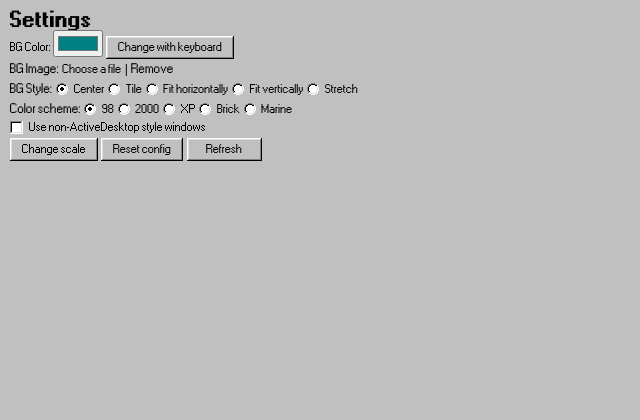
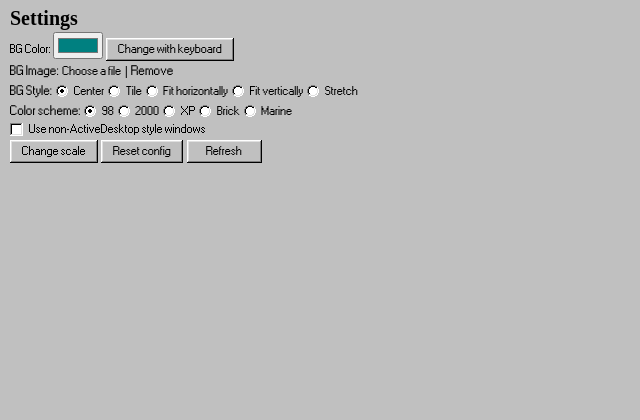
Before and after one commit to Ingan121/ModernActiveDesktop, a PHP site: page /config.html in a window 1280 px wide. Shown: the top 420 px of the page, without its empty margins (0-640 px from the left). Run offline with PHP 8.4, Linux system fonts and the light colour scheme.

Commit message:
Another code improvements

```diff
--- a/config.html
+++ b/config.html
@@ -2,13 +2,13 @@
 <html>
 <head>
 	<title>ModernActiveDesktop Settings</title>
-	<meta charset="utf-8">
+    <meta charset="utf-8">
     <link rel="stylesheet" href="css/98.css">
     <link rel="stylesheet" href="css/config.css">
     <link id="scheme" rel="stylesheet" href="data:text/css,">
 </head>
 <body>
-    <p class="Label MenuItem" style="font-size: 20px; font-weight: bold;">Settings</p>
+    <p id="title" class="Label MenuItem">Settings</p>
     <div class="MenuItem">
         <label class="InlineBlock">
             <p class="Label InlineBlock">BG Color: </p>
--- a/channels-en/ChannelList.css
+++ b/css/ChannelList.css
@@ -23,7 +23,7 @@ body {
     position: absolute;
     width: 100%;
     height: 80px;
-    background: URL(res/cdfview.dll/ccbiz.gif) no-repeat;
+    background-repeat: no-repeat;
 }
 
 hr {
--- a/css/config.css
+++ b/css/config.css
@@ -2,6 +2,14 @@ body {
     background-color: var(--button-face);
     padding: 2px;
     line-height: 16px;
+}
+
+#title {
+    font-size: 20px;
+    font-weight: bold;
+    font-family: serif;
+    margin-top: 0;
+    margin-bottom: 6px;
 }
 
 .Label {
```
Also changed, not shown: js/ProxyRemover.js (renamed from channels-en/ProxyRemover.js), license.txt, 1 other file.
